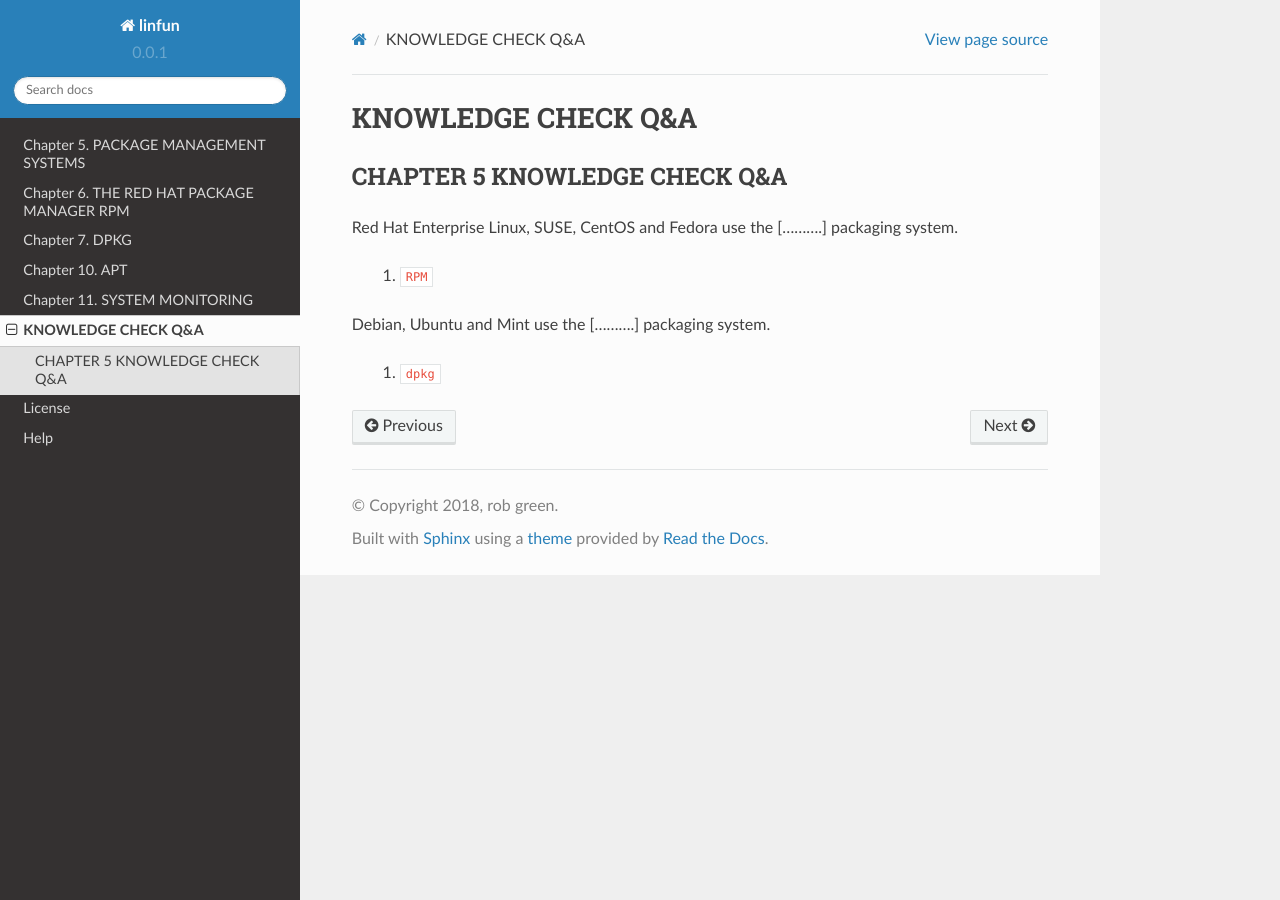
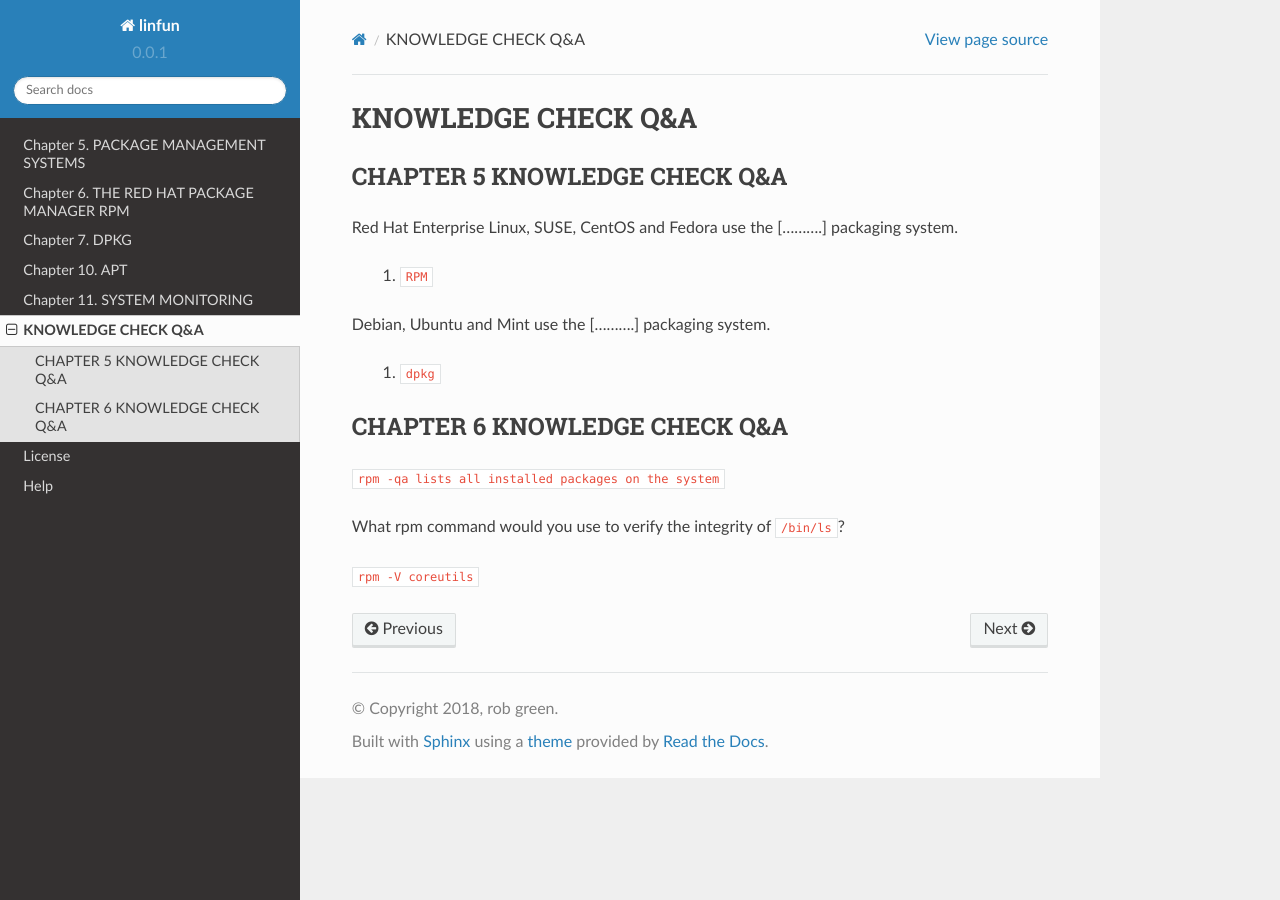
Before and after one commit to py010/linfun, a Sphinx documentation site: the page built from docs/source/knowledgecheck.rst, in a window 1280 px wide. Built offline with Sphinx 7.4.7 and the Read the Docs theme 2.0.0, drawn with Linux system fonts in a browser that asks for light colours; pages that are not in the unit, such as notebooks, are missing from menus.

Commit message:
knowledge check ch6 added to rst

```diff
--- a/docs/source/knowledgecheck.rst
+++ b/docs/source/knowledgecheck.rst
@@ -12,3 +12,13 @@ Red Hat Enterprise Linux, SUSE, CentOS and Fedora use the [..........] packaging
 Debian, Ubuntu and Mint use the [..........] packaging system.
 
 	i. ``dpkg``
+
+
+CHAPTER 6 KNOWLEDGE CHECK Q&A
+^^^^^^^^^^^^^^^^^^^^^^^^^^^^^
+
+``rpm -qa lists all installed packages on the system``
+
+What rpm command would you use to verify the integrity of ``/bin/ls``?
+
+``rpm -V coreutils``
```
